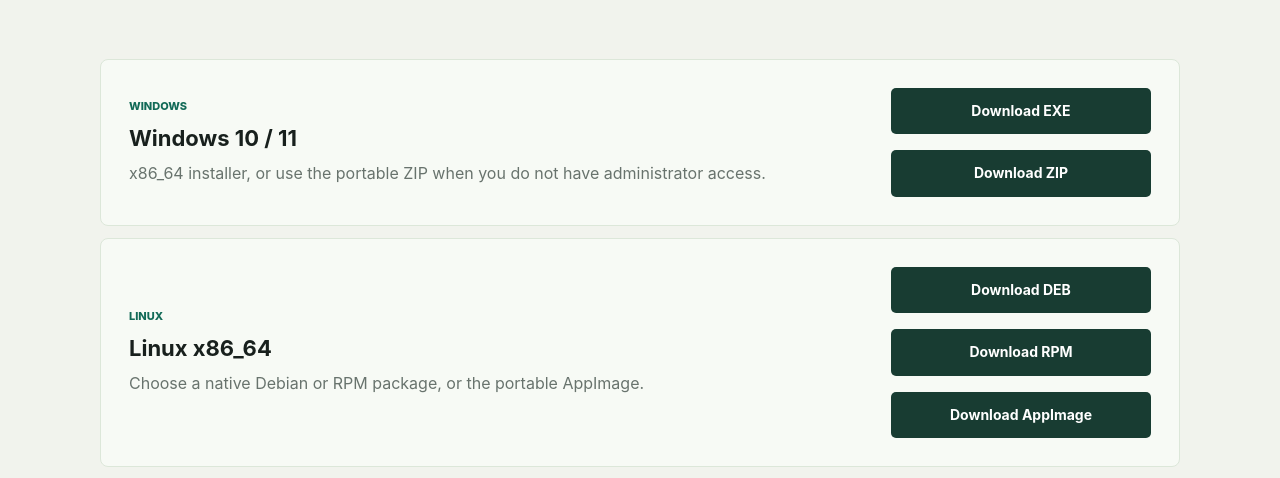
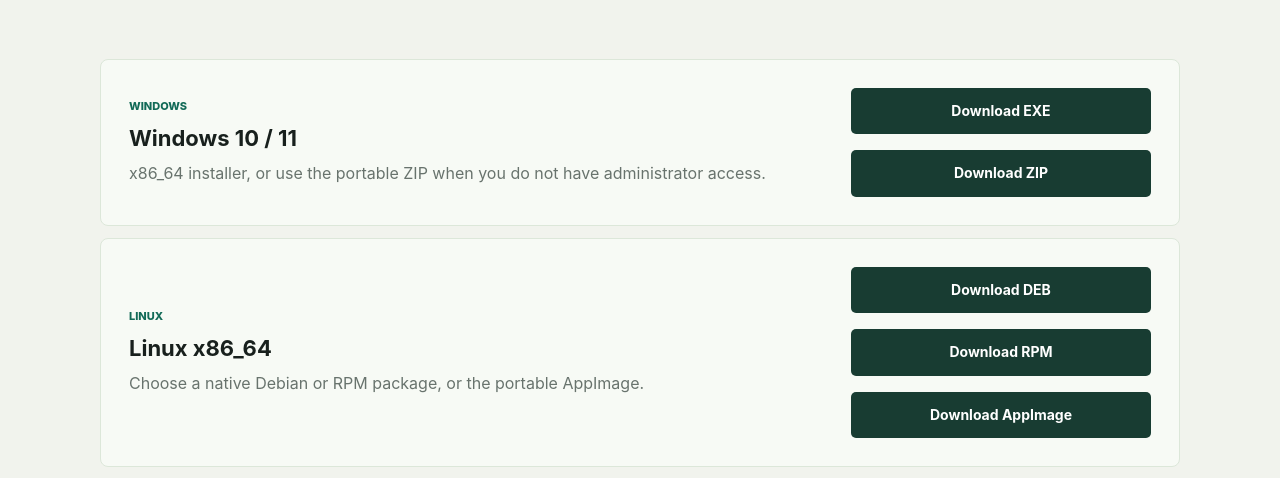
Before and after one commit to ken-water/itgla, a website: page website/downloads.html in a window 1280 px wide. Shown: the part 293-771 px from the top of the page. Drawn offline with Linux system fonts and the light colour scheme.

Commit message:
fix: keep Mac download labels on one line across system fonts

```diff
--- a/website/styles.css
+++ b/website/styles.css
@@ -285,7 +285,7 @@ button, a { -webkit-tap-highlight-color: transparent; }
 }
 
 .download-list .download-actions {
-  min-width: 260px;
+  min-width: 300px;
   flex-direction: column;
   flex-wrap: wrap;
   justify-content: flex-end;
@@ -293,7 +293,7 @@ button, a { -webkit-tap-highlight-color: transparent; }
 
 .download-list .download-actions .button {
   flex: 0 0 auto;
-  width: 260px;
+  width: 300px;
 }
 
 .auth-page { min-height: 100svh; display: flex; flex-direction: column; }
```
